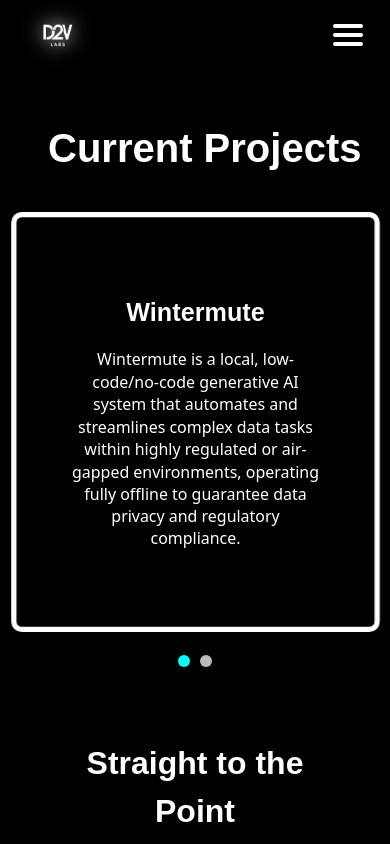
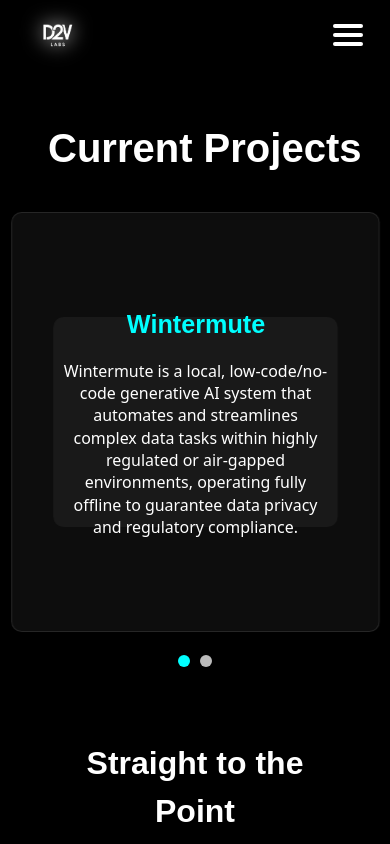
Before and after one commit to Takumi-2112/3d-slide-cards, a React (Vite) app: page / in a window 390 px wide. In both pictures the pointer is over the element 195 px from the left and 1565 px from the top of the page. Shown: the part 1143-1987 px from the top of the page. Built offline with nearby package versions, Linux system fonts and the light colour scheme; a web font is replaced by a local one.

Commit message:
fixing mobile project hover

```diff
--- a/src/styles/Projects.css
+++ b/src/styles/Projects.css
@@ -208,4 +208,17 @@
   .project-name {
     font-size: 1.5rem;
   }
+
+  .project:hover {
+    background-color: #ffffff0d;
+    border: 1px solid #ffffff1a;
+  }
+
+  .project:hover .project-name {
+    color: #00ffff;
+  }
+
+  .project:hover .project-image {
+    background-color: #ffffff0d;
+  }
 }
```
